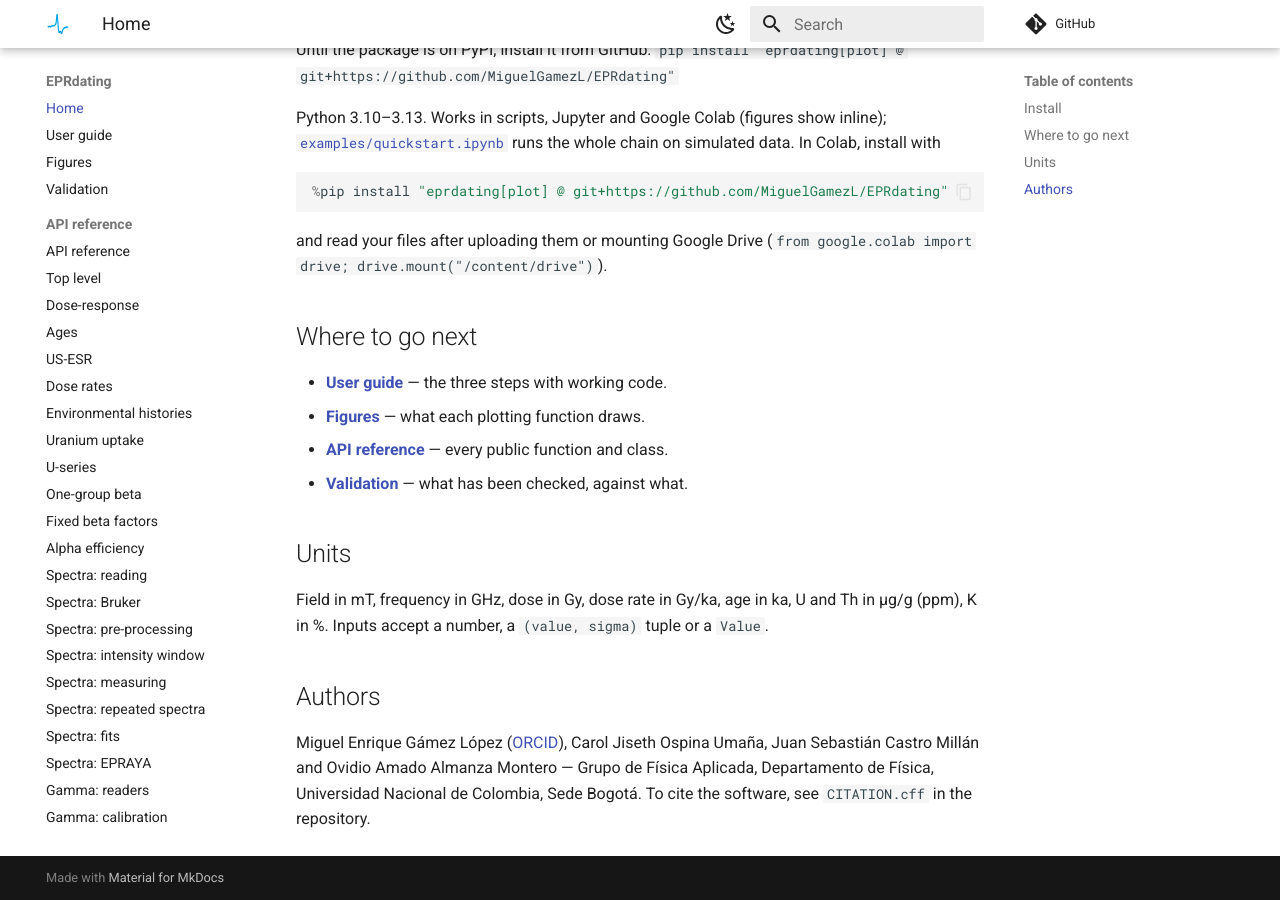
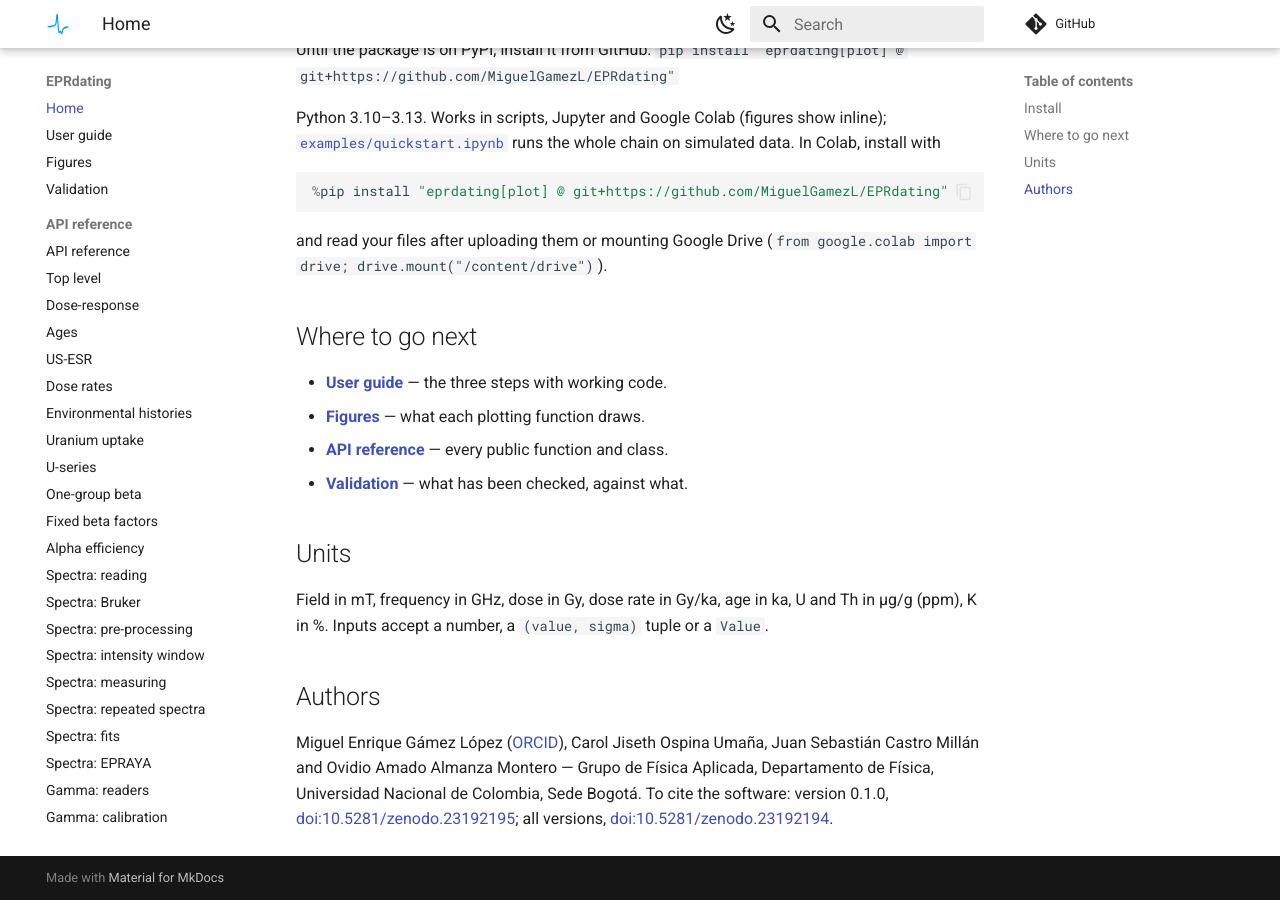
Before and after one commit to MiguelGamezL/EPRdating, an MkDocs documentation site: the page built from docs/index.md, in a window 1280 px wide and 900 px high, scrolled down 1520 px. Built offline with MkDocs 1.6.1 and Material for MkDocs 9.7.7, drawn with Linux system fonts in a browser that asks for light colours; comment, search, counter and statistics services are not loaded.

Commit message:
Zenodo DOIs for EPRdating
Concept DOI 10.5281/zenodo.23192194 (all versions) and version 0.1.0
DOI 10.5281/zenodo.23192195 in CITATION.cff, README (badge, how to cite)
and the docs.

Co-Authored-By: Claude Opus 5.5 <noreply@anthropic.com>
Claude-Session: https://claude.ai/code/session_01MV4o9AXXFJAJwp5yf6Lnwq

```diff
--- a/docs/index.md
+++ b/docs/index.md
@@ -71,5 +71,6 @@ tuple or a `Value`.
 Miguel Enrique Gámez López ([ORCID](https://orcid.org/0000-0001-7831-3291)), Carol Jiseth Ospina Umaña,
 Juan Sebastián Castro Millán and Ovidio Amado Almanza Montero —
 Grupo de Física Aplicada, Departamento de Física, Universidad Nacional de
-Colombia, Sede Bogotá. To cite the software, see `CITATION.cff` in the
-repository.
+Colombia, Sede Bogotá. To cite the software: version 0.1.0,
+[doi:10.5281/zenodo.23192195](https://doi.org/10.5281/zenodo.23192195); all
+versions, [doi:10.5281/zenodo.23192194](https://doi.org/10.5281/zenodo.23192194).
```
Also changed, not shown: README.md (+10 -1 lines), 1 other file.
